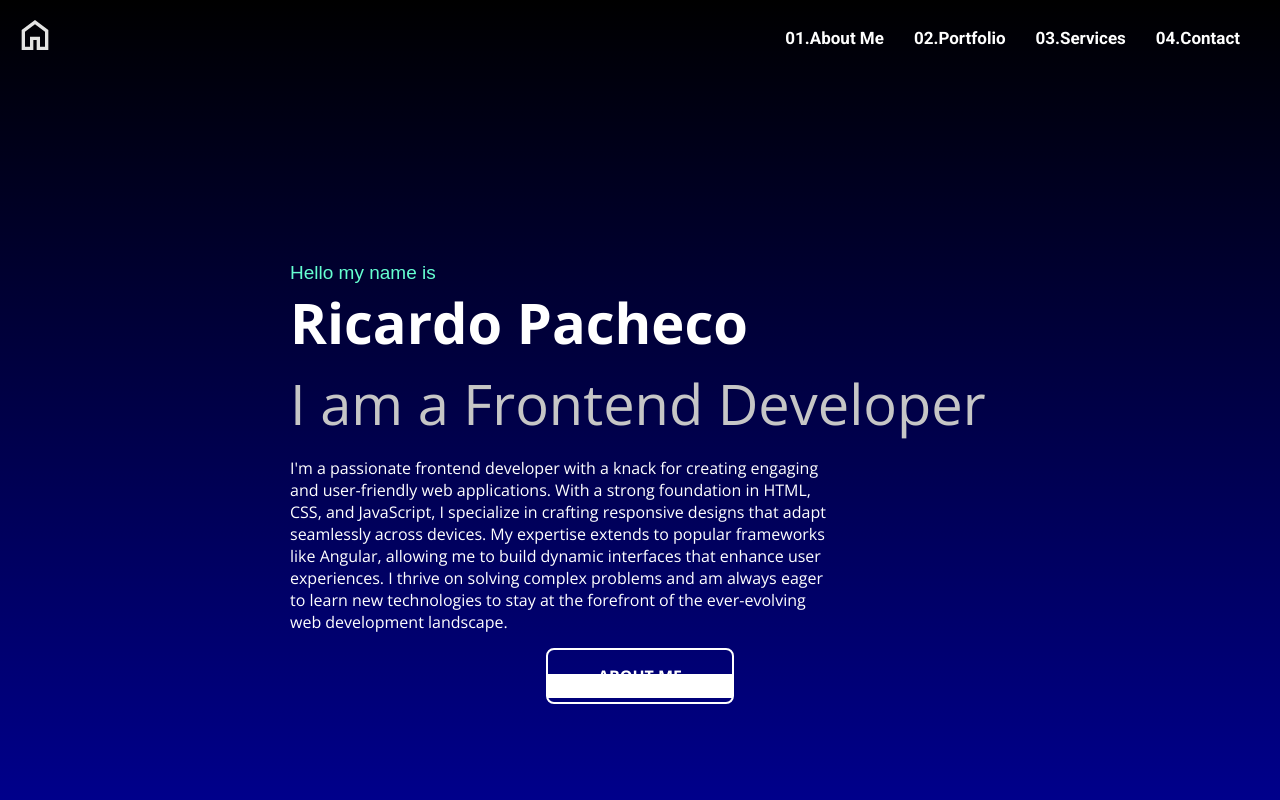
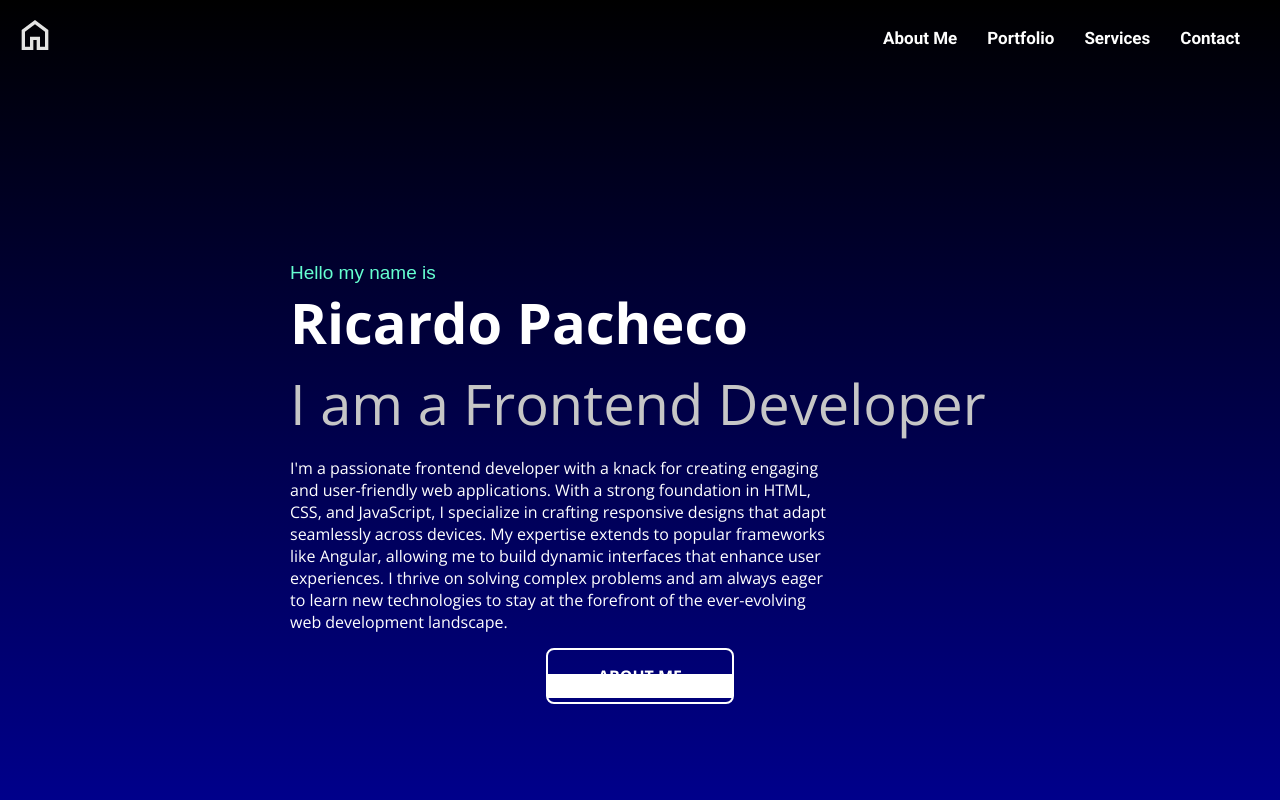
Before and after one commit to JoseRicardoPE/Portfolio, an Angular app: page / in a window 1280 px wide. Shown: the top 800 px of the page. Built offline with nearby package versions, Linux system fonts and the light colour scheme.

Commit message:
Fix(header): fix menu items

```diff
--- a/src/app/components/header/header.component.html
+++ b/src/app/components/header/header.component.html
@@ -6,10 +6,10 @@
             </a>
         </div>
         <div class="menu-items">
-            <a routerLink="/about-me"><span>01.</span>About Me</a>
-            <a routerLink="/portfolio"><span>02.</span>Portfolio</a>
-            <a routerLink="/services"><span>03.</span>Services</a>
-            <a routerLink="/contact"><span>04.</span>Contact</a>
+            <a routerLink="/about-me">About Me</a>
+            <a routerLink="/portfolio">Portfolio</a>
+            <a routerLink="/services">Services</a>
+            <a routerLink="/contact">Contact</a>
         </div>
     </div>
 </div>
```
